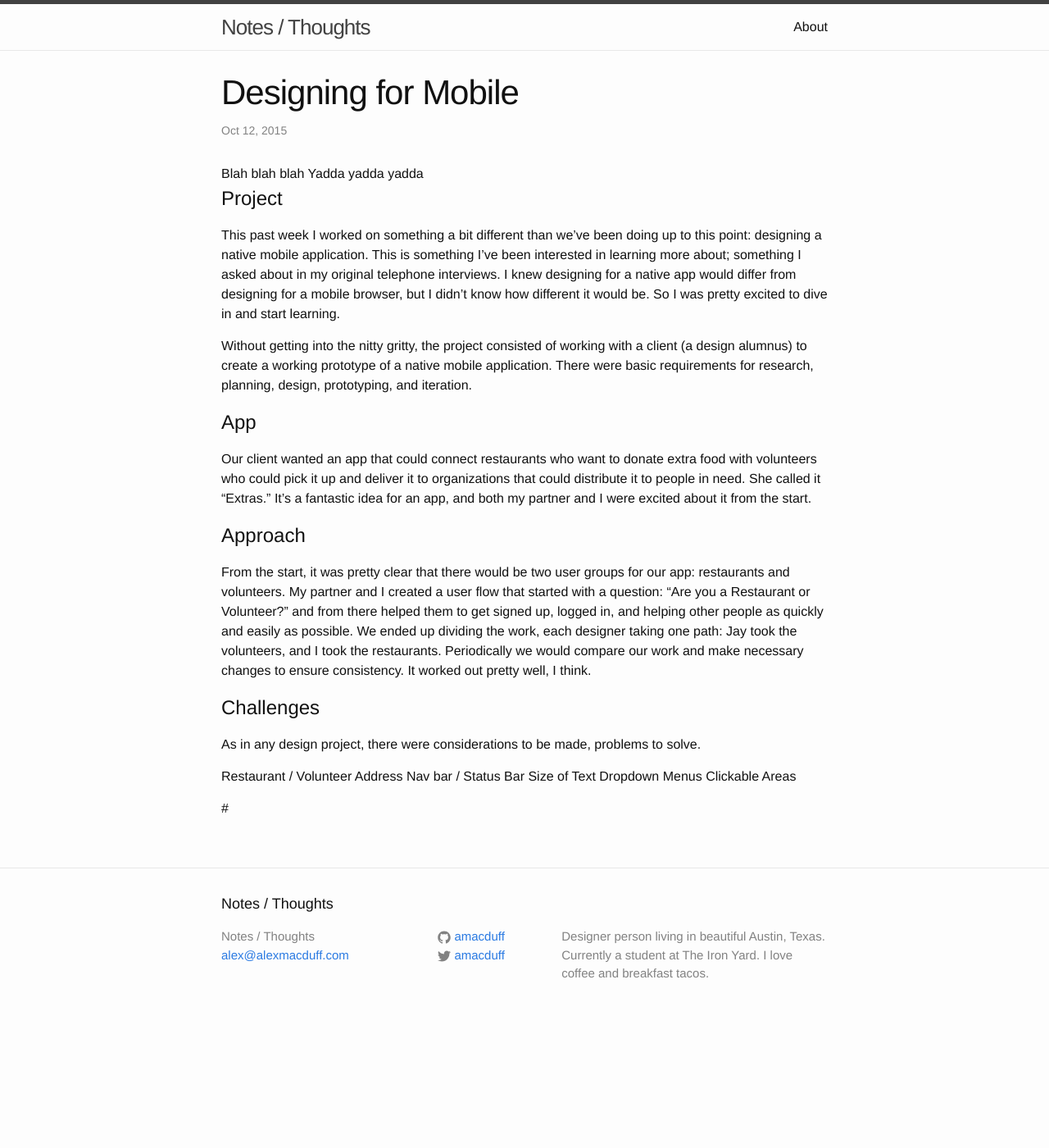
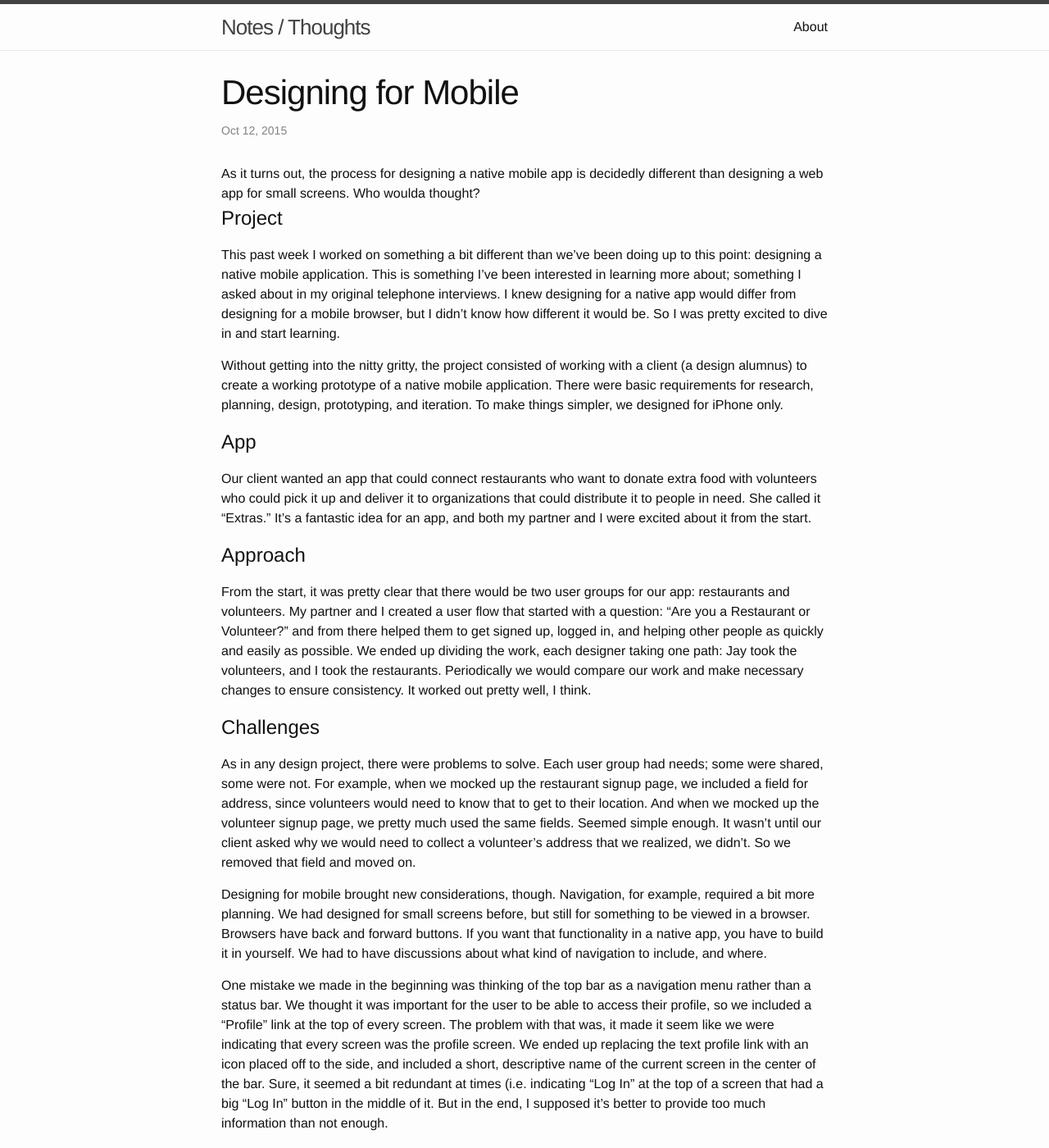
Before and after one commit to amacduff/alex-macduff-design, a Jekyll site: the page built from _posts/2015-10-12-designing-for-mobile.md, in a window 1280 px wide and 1400 px high. Shown: the whole window at 82% size. Built offline with Jekyll 4.4.1, drawn with Linux system fonts in a browser that asks for light colours; some of the changed text lies outside the part shown.

Commit message:
Add challenges and summary to 'Designing for Mobile' blog post

```diff
--- a/_posts/2015-10-12-designing-for-mobile.md
+++ b/_posts/2015-10-12-designing-for-mobile.md
@@ -3,13 +3,13 @@
 title:  "Designing for Mobile"
 date:   2015-10-12 09:31:00
 categories: the-iron-yard
-excerpt: Blah blah blah Yadda yadda yadda
+excerpt: As it turns out, the process for designing a native mobile app is decidedly different than designing a web app for small screens. Who woulda thought?
 ---
 
 # Project
 This past week I worked on something a bit different than we've been doing up to this point: designing a native mobile application. This is something I've been interested in learning more about; something I asked about in my original telephone interviews. I knew designing for a native app would differ from designing for a mobile browser, but I didn't know how different it would be. So I was pretty excited to dive in and start learning.
 
-Without getting into the nitty gritty, the project consisted of working with a client (a design alumnus) to create a working prototype of a native mobile application. There were basic requirements for research, planning, design, prototyping, and iteration.
+Without getting into the nitty gritty, the project consisted of working with a client (a design alumnus) to create a working prototype of a native mobile application. There were basic requirements for research, planning, design, prototyping, and iteration. To make things simpler, we designed for iPhone only.
 
 # App
 Our client wanted an app that could connect restaurants who want to donate extra food with volunteers who could pick it up and deliver it to organizations that could distribute it to people in need. She called it "Extras." It's a fantastic idea for an app, and both my partner and I were excited about it from the start.
@@ -18,13 +18,15 @@
 From the start, it was pretty clear that there would be two user groups for our app: restaurants and volunteers. My partner and I created a user flow that started with a question: "Are you a Restaurant or Volunteer?" and from there helped them to get signed up, logged in, and helping other people as quickly and easily as possible. We ended up dividing the work, each designer taking one path: Jay took the volunteers, and I took the restaurants. Periodically we would compare our work and make necessary changes to ensure consistency. It worked out pretty well, I think.
 
 # Challenges
-As in any design project, there were considerations to be made, problems to solve.
+As in any design project, there were problems to solve. Each user group had needs; some were shared, some were not. For example, when we mocked up the restaurant signup page, we included a field for address, since volunteers would need to know that to get to their location. And when we mocked up the volunteer signup page, we pretty much used the same fields. Seemed simple enough. It wasn't until our client asked why we would need to collect a volunteer's address that we realized, we didn't. So we removed that field and moved on.
 
+Designing for mobile brought new considerations, though. Navigation, for example, required a bit more planning. We had designed for small screens before, but still for something to be viewed in a browser. Browsers have back and forward buttons. If you want that functionality in a native app, you have to build it in yourself. We had to have discussions about what kind of navigation to include, and where.
 
-Restaurant / Volunteer Address
-Nav bar / Status Bar
-Size of Text
-Dropdown Menus
-Clickable Areas
+One mistake we made in the beginning was thinking of the top bar as a navigation menu rather than a status bar. We thought it was important for the user to be able to access their profile, so we included a "Profile" link at the top of every screen. The problem with that was, it made it seem like we were indicating that every screen was the profile screen. We ended up replacing the text profile link with an icon placed off to the side, and included a short, descriptive name of the current screen in the center of the bar. Sure, it seemed a bit redundant at times (i.e. indicating "Log In" at the top of a screen that had a big "Log In" button in the middle of it. But in the end, I supposed it's better to provide too much information than not enough.
 
-#
+There was also a fair amount of discussion about whether or not a forward navigation option was necessary. At first it seemed logical that if there was  a back option, there should be a forward as well. After some consideration, however, we came to the conclusion that someone would probably only being using the back button if they had made a mistake or wanted to change something. In that case, they would need to resubmit their information anyway. Additionally, we felt it would be best not to encourage users to navigate through the app using directional buttons.
+
+There were other issues we struggled with, such as the fine line between too few screens and too many, if and when dropdown menus were appropriate, and which icons to use and how large to make them.
+
+# In Summary
+As it turns out, the process for designing a native mobile app is decidedly different than designing a web app for small screens. Who woulda thought? Seems like this is yet another thing where you can learn the basic principles in a day, but could take a lifetime to master. I'm excited about the possibility of designing more native apps.
```
